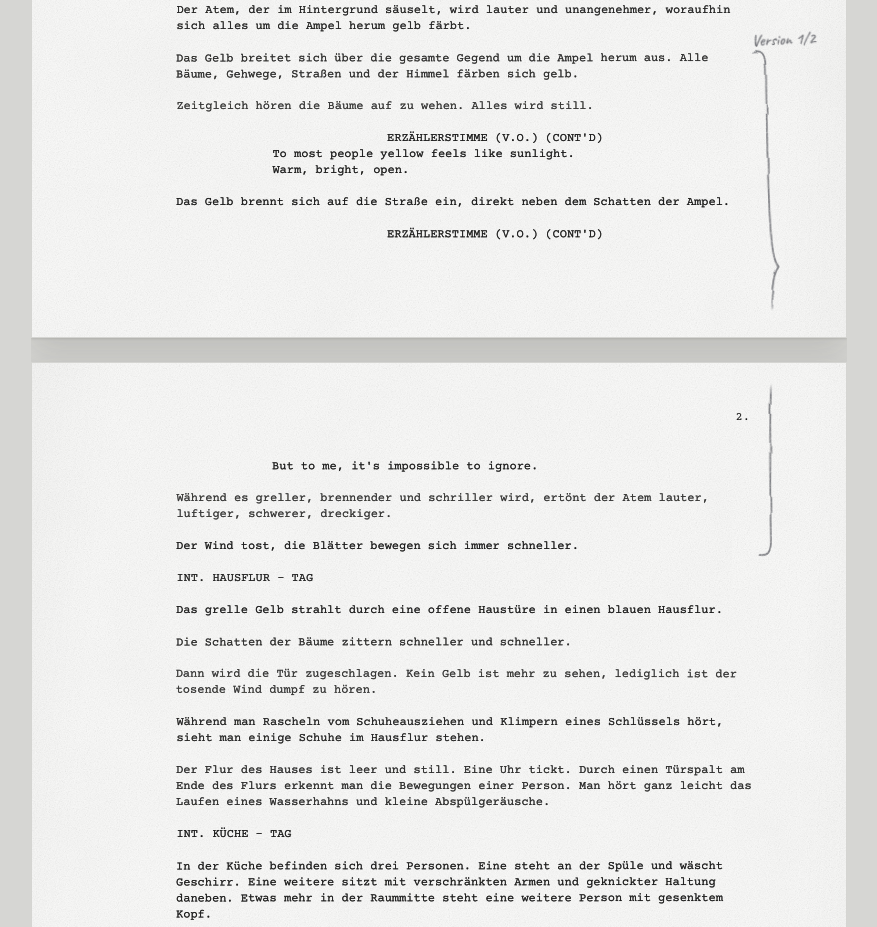
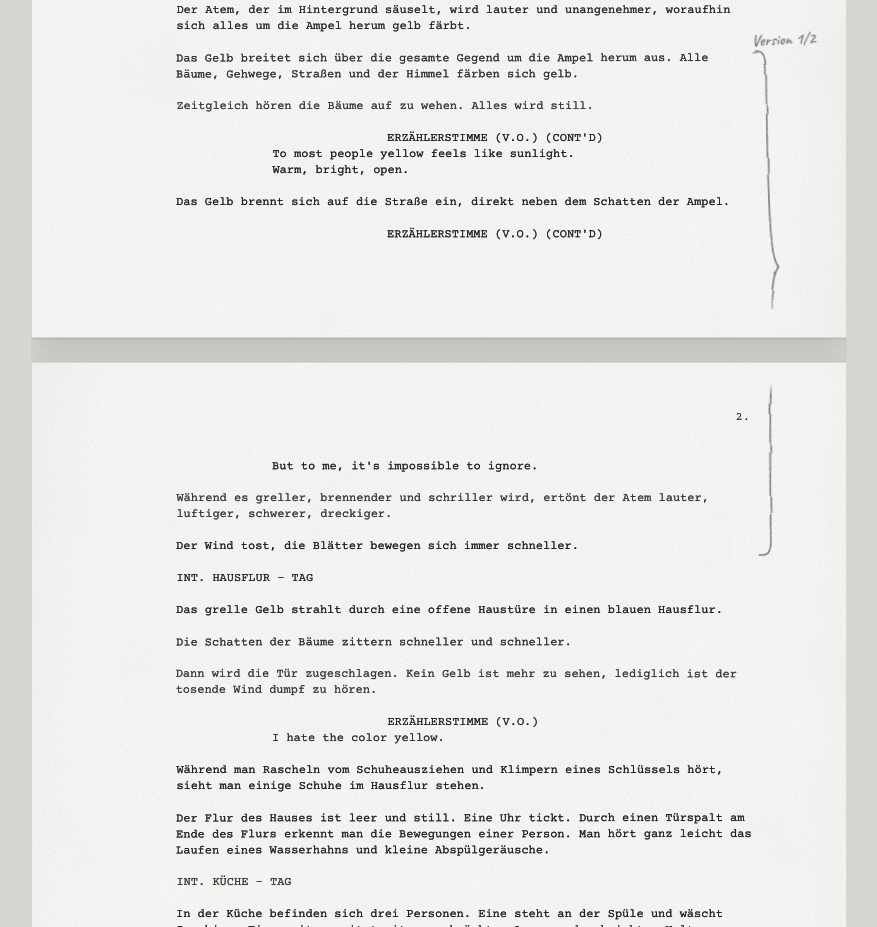
Before and after one commit to emanuelfunck/yellow-is-a-happy-color, a plain HTML site: page index.html in a window 1280 px wide. Shown: the part 1873-2800 px from the top of the page, without its empty margins (201-1078 px from the left). Drawn offline with nearby package versions, Linux system fonts and the light colour scheme.

Commit message:
Voiceover hinter der zugeschlagenen Tuer
"I hate the color yellow." steht jetzt im Hausflur, direkt nach der Tuer und
vor dem Schuheausziehen. Ohne CONT'D, weil die Erzaehlerstimme in dieser
Szene zum ersten Mal spricht.

Co-Authored-By: Claude Opus 5 <noreply@anthropic.com>

```diff
--- a/index.html
+++ b/index.html
@@ -509,6 +509,9 @@ const SCRIPT = [
 
   { type: "action", text: "Dann wird die Tür zugeschlagen. Kein Gelb ist mehr zu sehen, lediglich ist der tosende Wind dumpf zu hören." },
 
+  { type: "character", text: "ERZÄHLERSTIMME (V.O.)", claude: true },
+  { type: "dialogue", text: "I hate the color yellow." },
+
   { type: "action", text: "Während man Rascheln vom Schuheausziehen und Klimpern eines Schlüssels hört, sieht man einige Schuhe im Hausflur stehen." },
 
   { type: "action", text: "Der Flur des Hauses ist leer und still. Eine Uhr tickt. Durch einen Türspalt am Ende des Flurs erkennt man die Bewegungen einer Person. Man hört ganz leicht das Laufen eines Wasserhahns und kleine Abspülgeräusche." },
```
